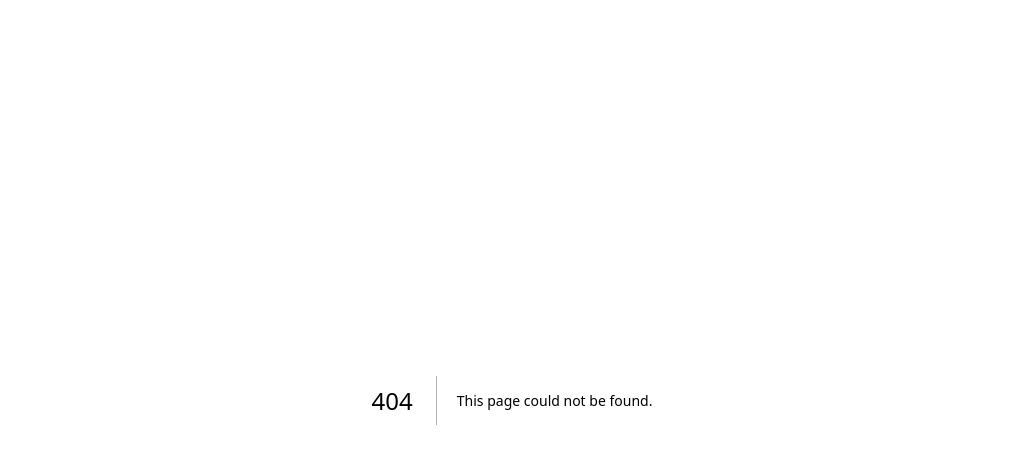
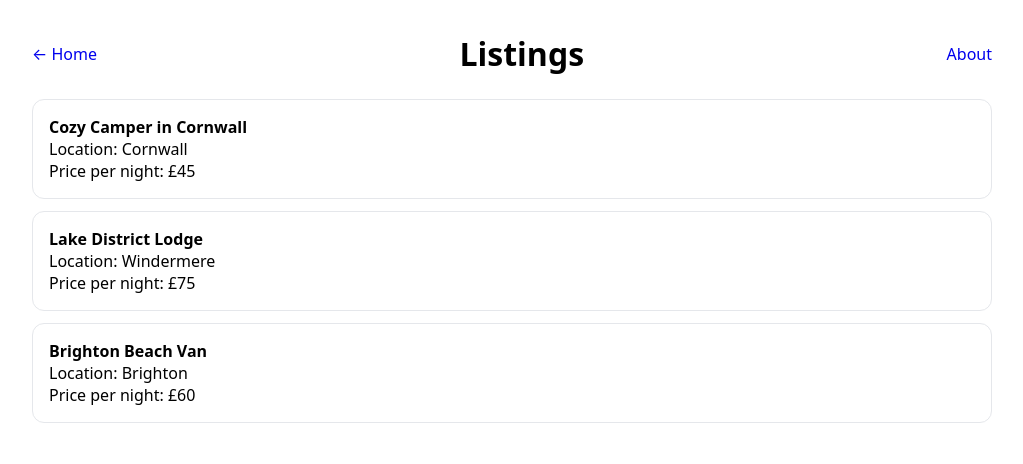
Before and after one commit to jedster64/triptock, a Next.js app: page /listings in a window 1280 px wide. Before the commit this address had no page. Shown: the top 464 px of the page, without its empty margins (128-1151 px from the left). Built offline with nearby package versions, Linux system fonts and the light colour scheme.

Commit message:
Create listings.js

```diff
--- /dev/null
+++ b/pages/listings.js
@@ -0,0 +1,27 @@
+export default function Listings() {
+  const items = [
+    { id: 1, title: 'Cozy Camper in Cornwall', price: 45, location: 'Cornwall' },
+    { id: 2, title: 'Lake District Lodge', price: 75, location: 'Windermere' },
+    { id: 3, title: 'Brighton Beach Van', price: 60, location: 'Brighton' },
+  ];
+
+  return (
+    <main style={{ maxWidth: '960px', margin: '32px auto', fontFamily: 'system-ui, -apple-system, Segoe UI, Roboto, Arial, sans-serif' }}>
+      <header style={{ display: 'flex', alignItems: 'center', justifyContent: 'space-between', marginBottom: 24 }}>
+        <a href="/" style={{ textDecoration: 'none' }}>← Home</a>
+        <h1 style={{ margin: 0 }}>Listings</h1>
+        <a href="/about" style={{ textDecoration: 'none' }}>About</a>
+      </header>
+
+      <ul style={{ listStyle: 'none', padding: 0, margin: 0 }}>
+        {items.map(item => (
+          <li key={item.id} style={{ border: '1px solid #e5e7eb', borderRadius: 12, padding: 16, marginBottom: 12 }}>
+            <strong>{item.title}</strong>
+            <div>Location: {item.location}</div>
+            <div>Price per night: £{item.price}</div>
+          </li>
+        ))}
+      </ul>
+    </main>
+  );
+}
```
